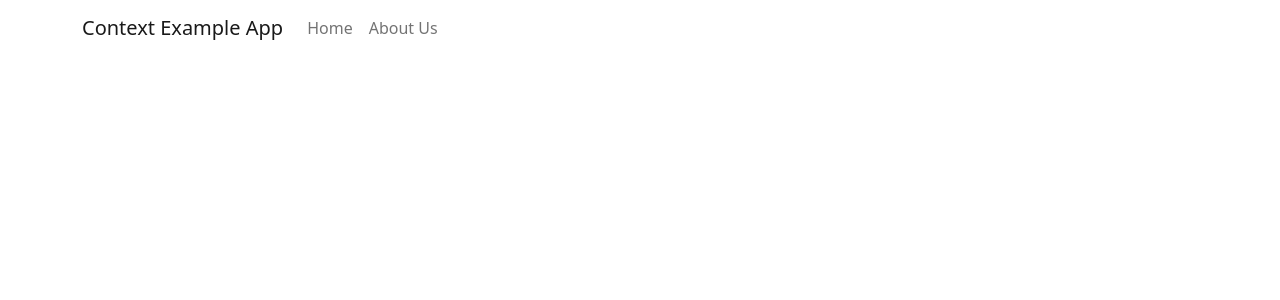
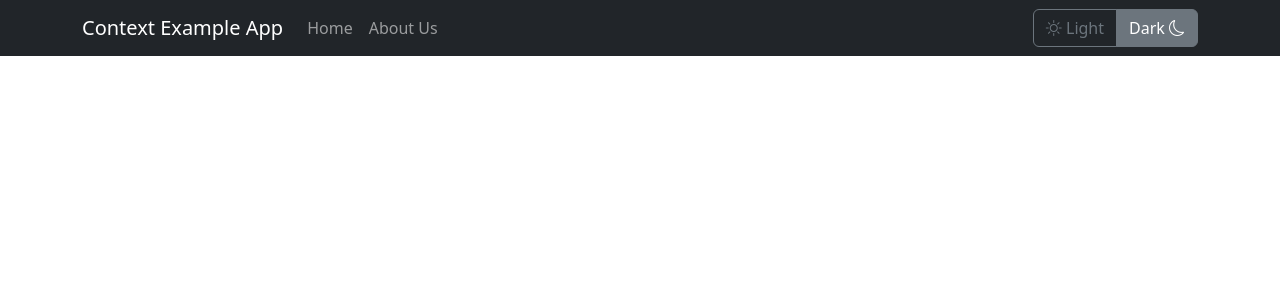
Before and after one commit to RobBerger/lo7-state-FSWD1054, a React (Create React App) app: page / in a window 1280 px wide. Shown: the top 300 px of the page. Built offline with nearby package versions, Linux system fonts and the light colour scheme.

Commit message:
got dark/light mode switch to work

```diff
--- a/src/App.js
+++ b/src/App.js
@@ -18,7 +18,7 @@ function App() {
   }
 
   return (
-    <ThemeContext.Provider value={{theme}}>
+    <ThemeContext.Provider value={theme}>
       <Navigation />
     </ThemeContext.Provider>
   );
--- a/src/Navigation.js
+++ b/src/Navigation.js
@@ -2,6 +2,7 @@ import Navbar from "react-bootstrap/Navbar"
 import Nav from "react-bootstrap/Nav"
 import Container from 'react-bootstrap/Container'
 import ThemeContext from "./ThemeContext"
+import ThemeToggle from "./ThemeToggle"
 
 function Navigation(props) {
     return (
@@ -17,6 +18,7 @@ function Navigation(props) {
                         <Nav.Link href="#">About Us</Nav.Link>
                     </Nav>
                 </Navbar.Collapse>
+                <ThemeToggle />
             </Container>
         </Navbar>
       )}
```
Lines whose indentation alone changed are shown as unchanged.
